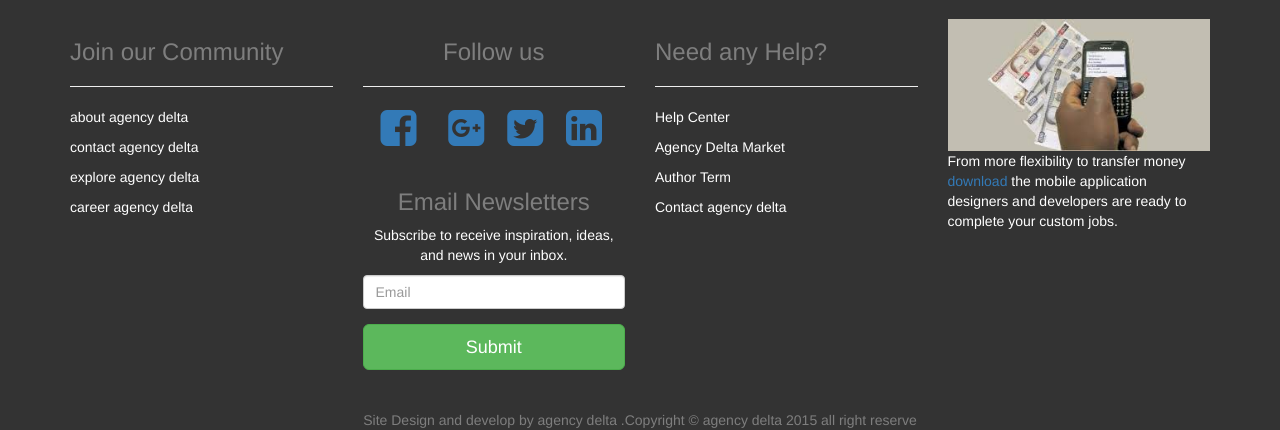
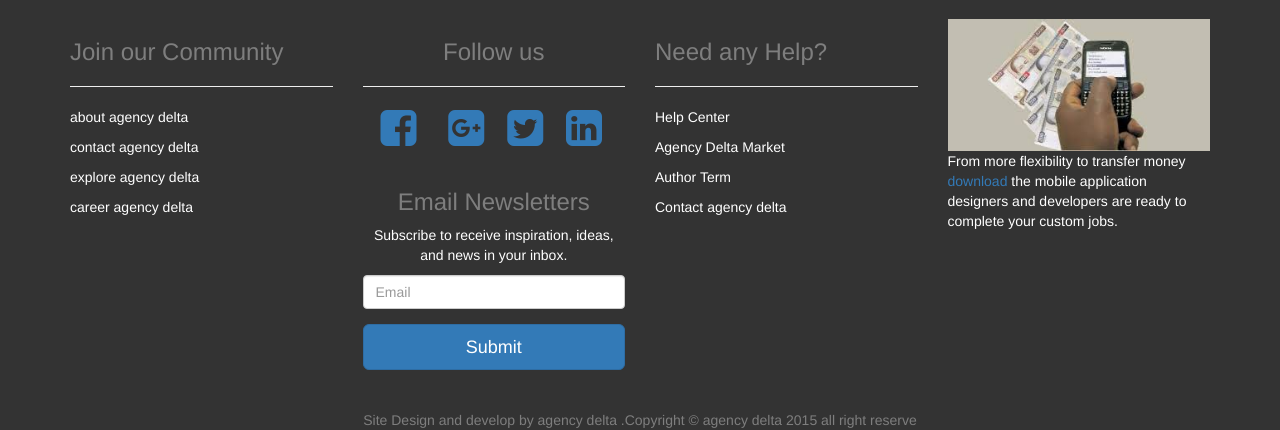
Before and after one commit to agency2016/moneytransfer, a PHP site: page /index.php in a window 1280 px wide. Shown: the part 1563-1993 px from the top of the page. Run offline with PHP 8.4, Linux system fonts and the light colour scheme; some libraries are stand-ins or nearby versions.

Commit message:
submit button`s color change in footer

```diff
--- a/common/footer.php
+++ b/common/footer.php
@@ -41,7 +41,7 @@
                                         <input type="email" class="form-control" id="exampleInputEmail1" placeholder="Email">
                                     </div>
 
-                                    <button type="submit" class="btn btn-success btn-lg btn-block">Submit</button>
+                                    <button type="submit" class="btn btn-primary btn-lg btn-block">Submit</button>
                                 </form>
                             </div>
                         </div>
```
Also changed, not shown: css/money_transfer.css (added, +7 -0 lines).
